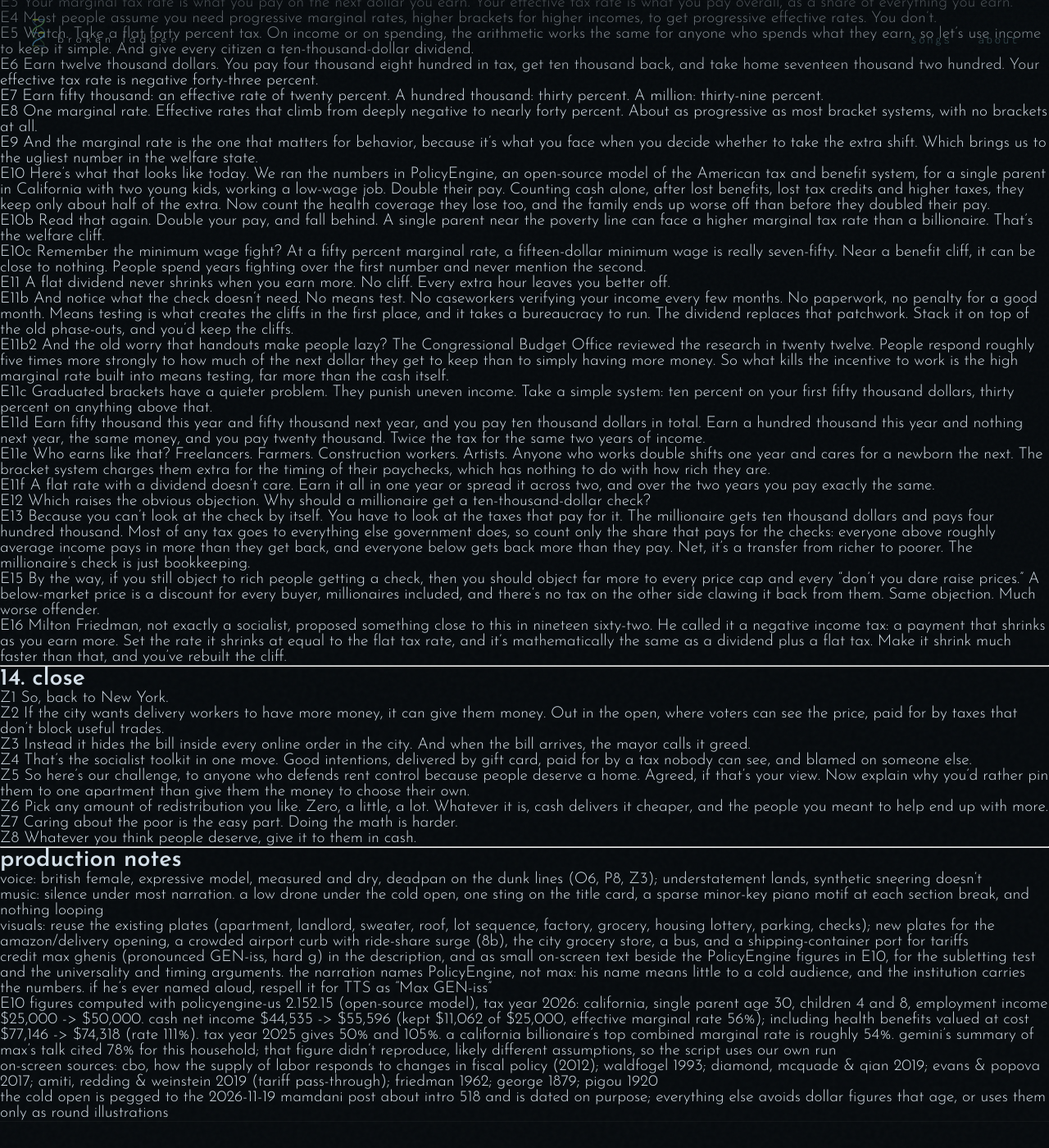
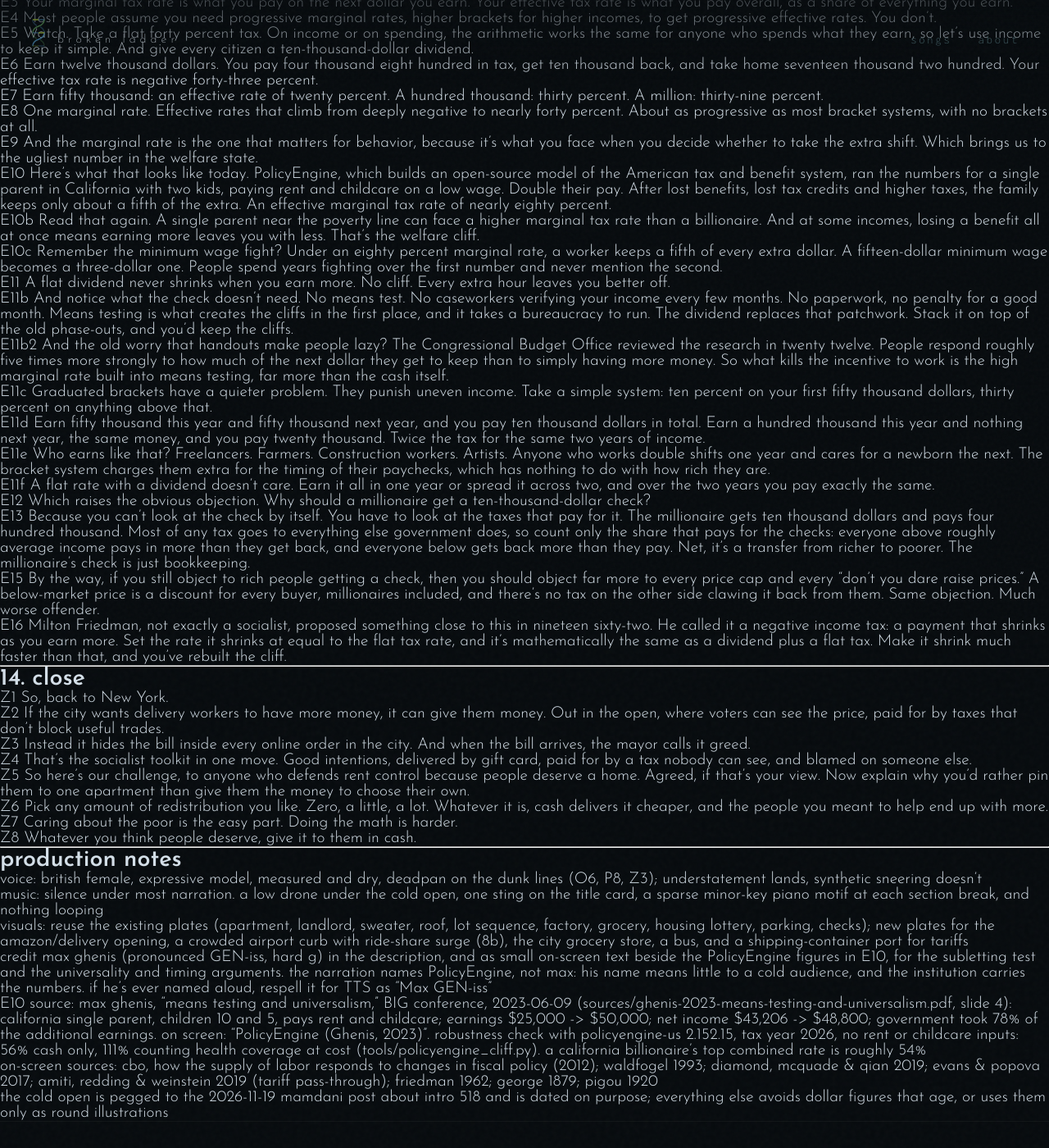
Before and after one commit to ClayShentrup/brokenladder, a Jekyll site: the page built from safety-net-vs-socialism/script.md, in a window 1280 px wide and 1400 px high, scrolled down 3436 px. Shown: the whole window at 82% size. Built offline with Jekyll 4.4.1, drawn with Linux system fonts in a browser that asks for light colours; our own code applies the rules of GitHub Pages for plain Markdown files.

Commit message:
script: E10 back to Ghenis 2023 published figures (source slides saved), own run as robustness check
Co-Authored-By: Claude Opus 5.5 <noreply@anthropic.com>
Claude-Session: https://claude.ai/code/session_01BsiGF9St2tiTePmyBZgNDi

```diff
--- a/safety-net-vs-socialism/script.md
+++ b/safety-net-vs-socialism/script.md
@@ -274,11 +274,11 @@ E8 One marginal rate. Effective rates that climb from deeply negative to nearly
 
 E9 And the marginal rate is the one that matters for behavior, because it's what you face when you decide whether to take the extra shift. Which brings us to the ugliest number in the welfare state.
 
-E10 Here's what that looks like today. We ran the numbers in PolicyEngine, an open-source model of the American tax and benefit system, for a single parent in California with two young kids, working a low-wage job. Double their pay. Counting cash alone, after lost benefits, lost tax credits and higher taxes, they keep only about half of the extra. Now count the health coverage they lose too, and the family ends up worse off than before they doubled their pay.
+E10 Here's what that looks like today. PolicyEngine, which builds an open-source model of the American tax and benefit system, ran the numbers for a single parent in California with two kids, paying rent and childcare on a low wage. Double their pay. After lost benefits, lost tax credits and higher taxes, the family keeps only about a fifth of the extra. An effective marginal tax rate of nearly eighty percent.
 
-E10b Read that again. Double your pay, and fall behind. A single parent near the poverty line can face a higher marginal tax rate than a billionaire. That's the welfare cliff.
+E10b Read that again. A single parent near the poverty line can face a higher marginal tax rate than a billionaire. And at some incomes, losing a benefit all at once means earning more leaves you with less. That's the welfare cliff.
 
-E10c Remember the minimum wage fight? At a fifty percent marginal rate, a fifteen-dollar minimum wage is really seven-fifty. Near a benefit cliff, it can be close to nothing. People spend years fighting over the first number and never mention the second.
+E10c Remember the minimum wage fight? Under an eighty percent marginal rate, a worker keeps a fifth of every extra dollar. A fifteen-dollar minimum wage becomes a three-dollar one. People spend years fighting over the first number and never mention the second.
 
 E11 A flat dividend never shrinks when you earn more. No cliff. Every extra hour leaves you better off.
 
@@ -330,6 +330,6 @@ Z8 Whatever you think people deserve, give it to them in cash.
 - music: silence under most narration. a low drone under the cold open, one sting on the title card, a sparse minor-key piano motif at each section break, and nothing looping
 - visuals: reuse the existing plates (apartment, landlord, sweater, roof, lot sequence, factory, grocery, housing lottery, parking, checks); new plates for the amazon/delivery opening, a crowded airport curb with ride-share surge (8b), the city grocery store, a bus, and a shipping-container port for tariffs
 - credit max ghenis (pronounced GEN-iss, hard g) in the description, and as small on-screen text beside the PolicyEngine figures in E10, for the subletting test and the universality and timing arguments. the narration names PolicyEngine, not max: his name means little to a cold audience, and the institution carries the numbers. if he's ever named aloud, respell it for TTS as "Max GEN-iss"
-- E10 figures computed with policyengine-us 2.152.15 (open-source model), tax year 2026: california, single parent age 30, children 4 and 8, employment income $25,000 -> $50,000. cash net income $44,535 -> $55,596 (kept $11,062 of $25,000, effective marginal rate 56%); including health benefits valued at cost $77,146 -> $74,318 (rate 111%). tax year 2025 gives 50% and 105%. a california billionaire's top combined marginal rate is roughly 54%. gemini's summary of max's talk cited 78% for this household; that figure didn't reproduce, likely different assumptions, so the script uses our own run
+- E10 source: max ghenis, "means testing and universalism," BIG conference, 2023-06-09 (sources/ghenis-2023-means-testing-and-universalism.pdf, slide 4): california single parent, children 10 and 5, pays rent and childcare; earnings $25,000 -> $50,000; net income $43,206 -> $48,800; government took 78% of the additional earnings. on screen: "PolicyEngine (Ghenis, 2023)". robustness check with policyengine-us 2.152.15, tax year 2026, no rent or childcare inputs: 56% cash only, 111% counting health coverage at cost (tools/policyengine_cliff.py). a california billionaire's top combined rate is roughly 54%
 - on-screen sources: cbo, how the supply of labor responds to changes in fiscal policy (2012); waldfogel 1993; diamond, mcquade & qian 2019; evans & popova 2017; amiti, redding & weinstein 2019 (tariff pass-through); friedman 1962; george 1879; pigou 1920
 - the cold open is pegged to the 2026-11-19 mamdani post about intro 518 and is dated on purpose; everything else avoids dollar figures that age, or uses them only as round illustrations
```
Also changed, not shown: 1 other file.
